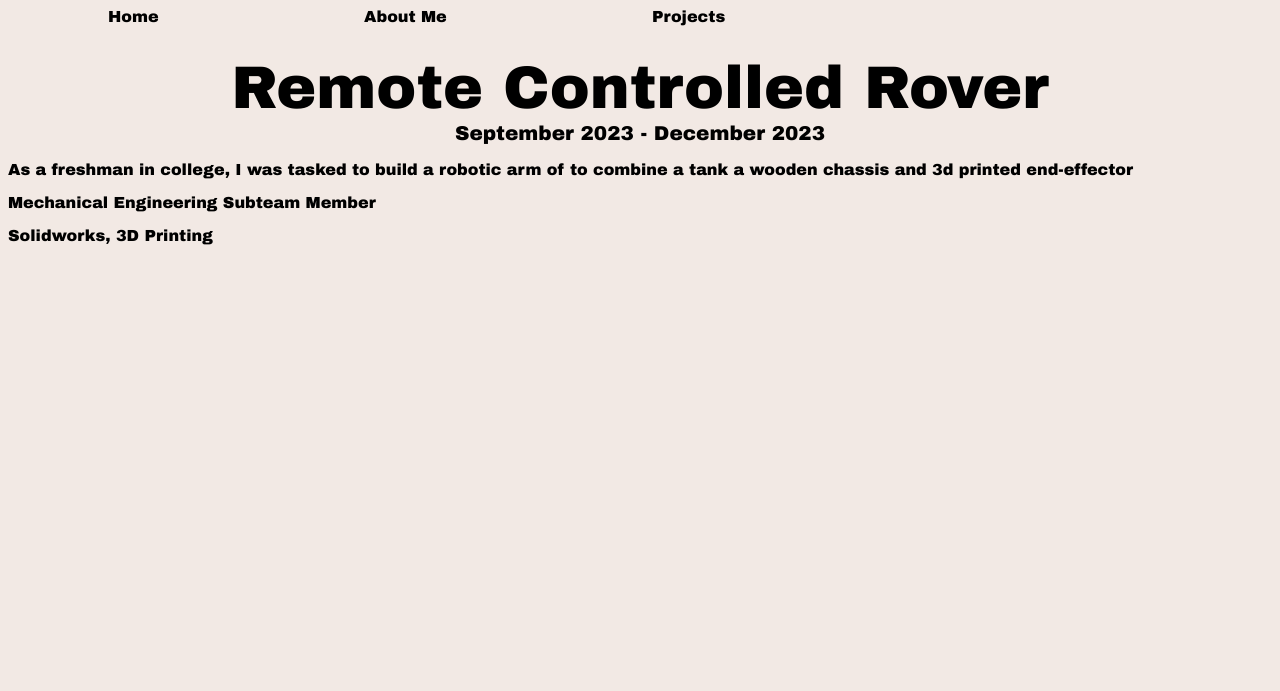
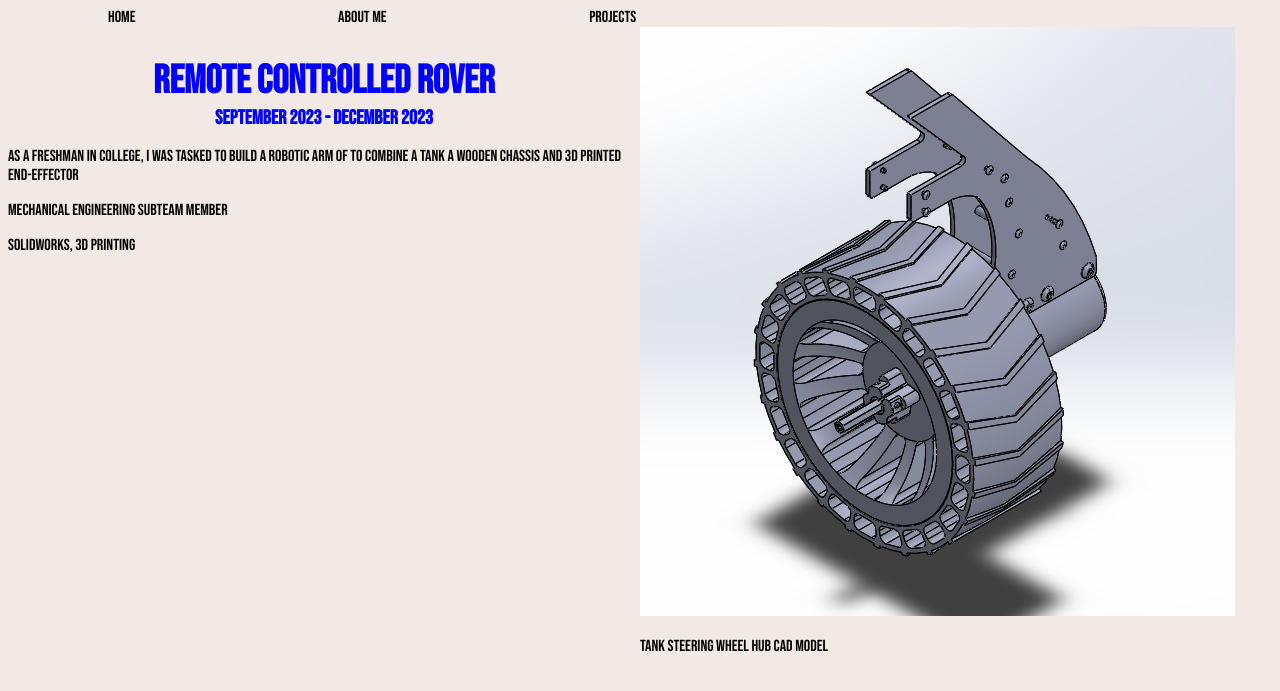
Before and after one commit to tristanmdelacruz-ux/career-portfolio, a Flask app: page /projects in a window 1280 px wide. Shown: the top 691 px of the page. Run offline with Flask 3, Linux system fonts and the light colour scheme.

Commit message:
adding a seperate css files for just the projects page

```diff
--- a/static/style.css
+++ b/static/style.css
@@ -1,29 +1,42 @@
 body {
-    font-family: 'Arial Black', sans-serif;
+    font-family: 'Bebas Neue', sans-serif;  /* sets the font family to Bebas Neue */
     background-color: #F2E9E4;
     color: black;
 }
 
 h1 {
-    color: #blue;
-    font-family: 'Arial Black', sans-serif;
+    color: blue;
+    font-family: 'Bebas Neue', sans-serif;  /* sets the font family to Bebas Neue */
     text-align: center;
-    font-size: 60px;
+    font-size: 40px;
     margin-top: 30px;
     margin-bottom: 1px;
 }
 
 nav a {
     color: black;                 /* sets the color of the link to white */
+    font-family: 'Bebas Neue', sans-serif;
     text-decoration: none;          /* removes the underline */
     padding: 50px 100px;            /* 50px is the vertical padding, 100px is the horizontal padding */
     align-items: center;             /* centers the text vertically */
 }
 
 h2 {
-    color: #blue;
-    font-family: 'Arial Black', sans-serif;
+    color: blue;
+    font-family: 'Bebas Neue', sans-serif;
     text-align: center;
     font-size: 20px;
     margin-top: 0.25px;
 }
+
+.project-container {
+    display: flex;
+}
+
+.project-left {
+    width: 50%;
+}
+
+.project-right {
+    width: 50%;
+}
--- a/templates/about.html
+++ b/templates/about.html
@@ -5,6 +5,7 @@
 
     <head>
         <link rel="stylesheet" href="/static/style.css">
+        <link href="https://fonts.googleapis.com/css2?family=Bebas+Neue&family=Inter:wght@400;700&display=swap" rel="stylesheet">  <!-- importing Bebas Neue as a font family -->
         <title>About Me</title>
     </head>
 
--- a/templates/home.html
+++ b/templates/home.html
@@ -4,11 +4,12 @@
 
     <head>
         <link rel="stylesheet" href="/static/style.css">        <!-- link rel tells the page that it is a stylesheet and href is the path to the stylesheet     -->
+        <link href="https://fonts.googleapis.com/css2?family=Bebas+Neue&family=Inter:wght@400;700&display=swap" rel="stylesheet">  <!-- importing Bebas Neue as a font family -->
         <title>HELLO!</title>
     </head>
 
     <body>
-        <nav>
+        <nav a>
             <a href="/">Home</a>                   <!-- navigation bar link to home page -->
             <a href="/about">About Me</a>          <!-- navigation bar link to about page -->
             <a href="/projects">Projects</a>        <!-- navigation bar link to projects page -->
--- a/templates/projects.html
+++ b/templates/projects.html
@@ -3,18 +3,31 @@
 <html>
     <head>
         <link rel="stylesheet" href="/static/style.css">
+        <link href="https://fonts.googleapis.com/css2?family=Bebas+Neue&family=Inter:wght@400;700&display=swap" rel="stylesheet">  <!-- importing Bebas Neue as a font family -->
         <title>PROJECTS</title>
     </head>
+
     <body>
         <nav>
             <a href="/">Home</a>
             <a href="/about">About Me</a>
             <a href="/projects">Projects</a>
         </nav>
-        <h1>{{project.name}}</h1>
-        <h2>{{project.date}}</h2>
-        <p>{{project.overview}}</p>
-        <p>{{project.role}}</p>
-        <p>{{project.skills|join(", ")}}</p>
+
+        <div class="project-container">
+            <div class="project-left">
+                <h1>{{project.name}}</h1>
+                <h2>{{project.date}}</h2>
+                <p>{{project.overview}}</p>
+                <p>{{project.role}}</p>
+                <p>{{project.skills|join(", ")}}</p>
+            </div>
+            <div class="project-right">
+                <img src="/static/LEGACY_Wheel_Hub.png" alt="Tank Steering Wheel Hub CAD Model">
+                <p>Tank Steering Wheel Hub CAD Model</p>
+            </div>
+        </div>
+
     </body>
+
 </html>
```
Also changed, not shown: static/LEGACY_Wheel_Hub.png (added), static/style-project-page.css (added).
